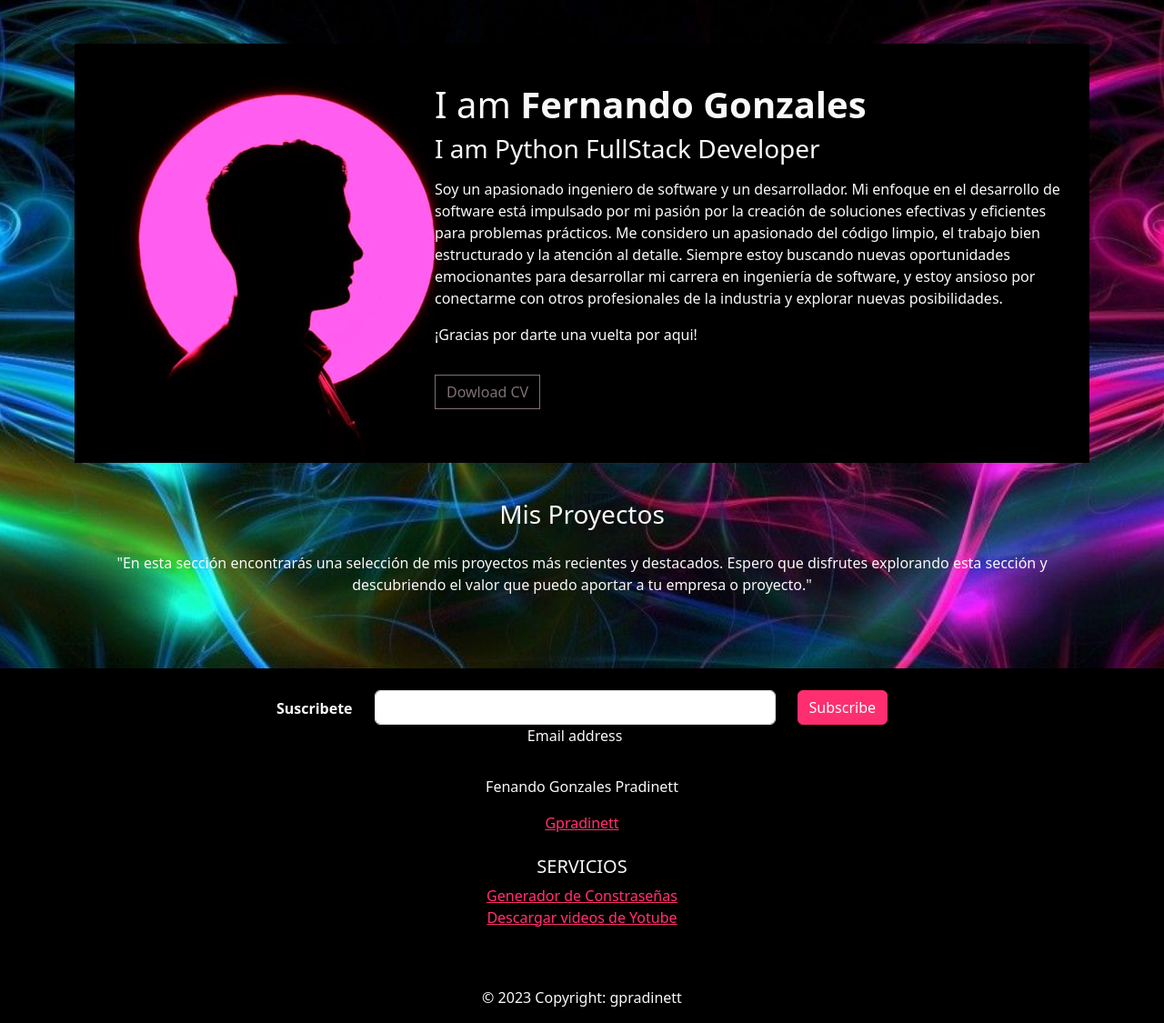
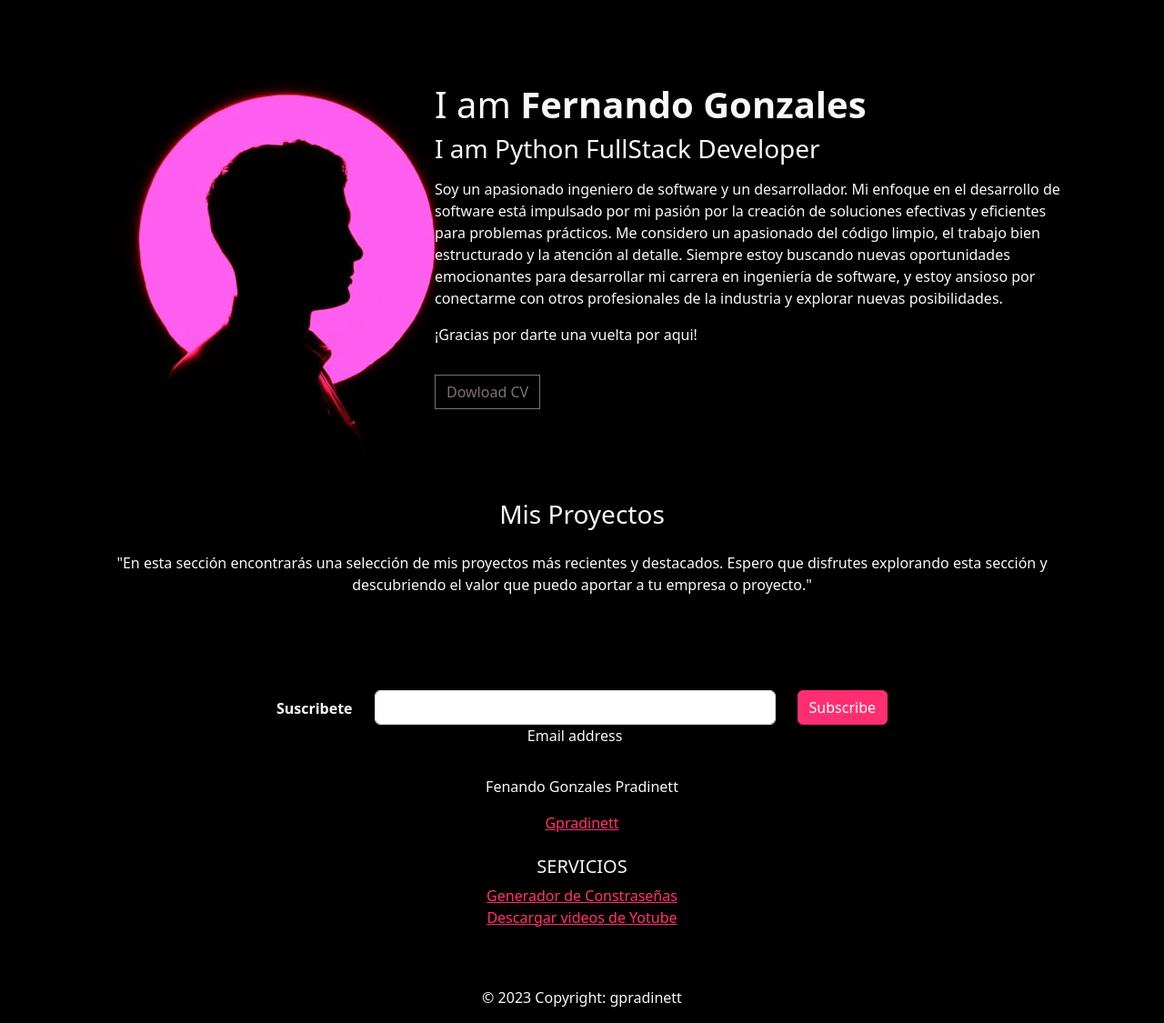
Before and after one commit to gpradinett/PortFolioWeb, a Django app: page / in a window 1280 px wide. Shown: the part 56-1181 px from the top of the page at 91% size. Run offline with Django 4.2, Linux system fonts and the light colour scheme; data that the repository does not hold is empty.

Commit message:
add new file

```diff
--- a/portfolio/static/main.css
+++ b/portfolio/static/main.css
@@ -1,9 +1,7 @@
 
 
 body {
-    background: url("porfolio/bg.jpg") no-repeat;
-    background-size: cover;
-    background-position: center;
+    background: #000000;
     padding-top: 80px;
     display: flex;
     flex-direction: column;
--- a/portfolio/templates/home.html
+++ b/portfolio/templates/home.html
@@ -22,7 +22,7 @@
 
         <p> ¡Gracias por darte una vuelta por aqui!</p>
         </p>
-        <a href="{% static 'porfolio/Fernando Gonzales - CV.pdf' %}" class="btn btn-outline-secondary rounded-0 my-3">Dowload CV</a>
+        <a href="{% static 'porfolio/Fernando GonzalesP-CV.pdf' %}" class="btn btn-outline-secondary rounded-0 my-3">Dowload CV</a>
     </div>
 </header>
 
--- a/portfolio/templates/partials/navbar.html
+++ b/portfolio/templates/partials/navbar.html
@@ -1,7 +1,7 @@
 {% load static %}
 
 
-<nav class="navbar navbar-expand-lg navbar-dark bg-black fixed-top">
+<nav class="navbar navbar-expand-lg navbar-dark bg-black fixed-top " >
     <div class="container">
       <a class="navbar-brand fw-bold fst-italic" href="/">GPRADINETT</a>
       <button class="navbar-toggler" type="button" data-bs-toggle="collapse" data-bs-target="#navbarNav" aria-controls="navbarNav" aria-expanded="false" aria-label="Toggle navigation">
@@ -19,7 +19,7 @@
             <a class="nav-link" href="{% url 'blog:post' %}">Blog</a>
           </li>
           <li class="nav-item d-flex align-items-center">
-            <a class="btn btn-outline-secondary" href="{% static 'porfolio/Fernando Gonzales - CV.pdf'%}" target="_blank">Download CV</a>
+            <a class="btn btn-outline-secondary" href="{% static 'porfolio/Fernando GonzalesP-CV.pdf'%}" target="_blank">Download CV</a>
           </li>
         </ul>
       </div>
```
Also changed, not shown: 1 other file.
